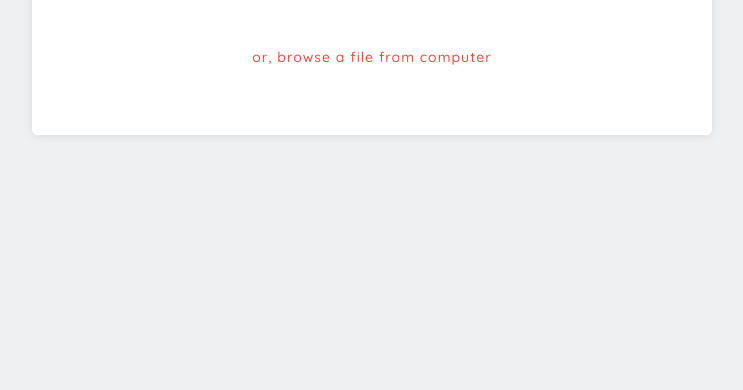
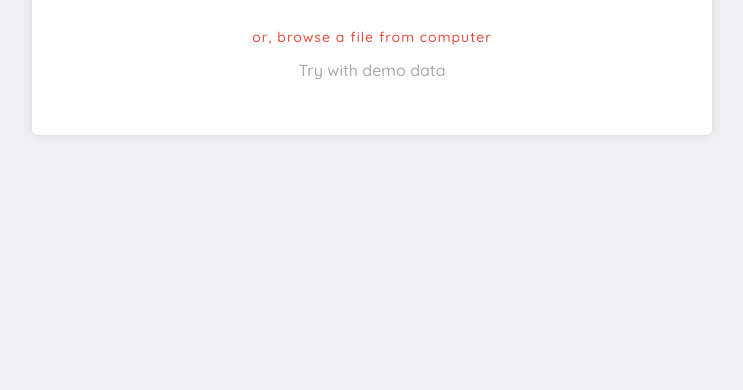
Before and after one commit to proshoumma/organigram, a React app: page / in a window 1280 px wide. Shown: the part 440-830 px from the top of the page, without its empty margins (268-1011 px from the left). Built offline with nearby package versions, Linux system fonts and the light colour scheme.

Commit message:
added demo data button

```diff
--- a/src/Views/Home/index.js
+++ b/src/Views/Home/index.js
@@ -3,6 +3,7 @@ import Dropzone from 'react-dropzone'
 import { connect } from 'react-redux'
 import propTypes from 'prop-types'
 
+import sampleJsonData from '../../sample_json.json'
 import normalizeDataStructure from '../../utilities/normalizeDataStructure'
 import { updateEmployeeData } from '../../globals/actions'
 import './styles.css'
@@ -48,6 +49,19 @@ class HomeView extends Component {
     if (files[0]) this.hanldleFileInput(files[0])
   }
 
+  parseDemoData() {
+    const { updateEmployeeData } = this.props
+
+    // normalize the data for better performance and data validation
+    const normalizedData = normalizeDataStructure(sampleJsonData)
+
+    // update redux state with the employee data
+    updateEmployeeData(normalizedData)
+
+    // push to organigram screen
+    this.props.router.push('organigram_view')
+  }
+
   render() {
     const { error } = this.state
 
@@ -88,6 +102,12 @@ class HomeView extends Component {
           >
             or, browse a file from computer
           </label>
+          <button
+            className="dummyDataButton"
+            onClick={() => { this.parseDemoData() }}
+          >
+            Try with demo data
+          </button>
         </Dropzone>
 
         <div className="errorMessage">
--- a/src/Views/Home/styles.css
+++ b/src/Views/Home/styles.css
@@ -87,6 +87,25 @@
 	outline: -webkit-focus-ring-color auto 5px;
 }
 
+.dummyDataButton {
+  margin: 0px;
+  background: none;
+  border: none;
+  outline: none;
+
+  padding: 10px 20px;
+  cursor: pointer;
+  color: #aaa;
+  font-weight: 500;
+
+  transition: color 0.3s;
+}
+
+.dummyDataButton:hover {
+  color: #444;
+  transition: color 0.3s;
+}
+
 /**
  * error message styling
  */
```
Also changed, not shown: README.md, src/sample_json.json (renamed from sample_json.json).
